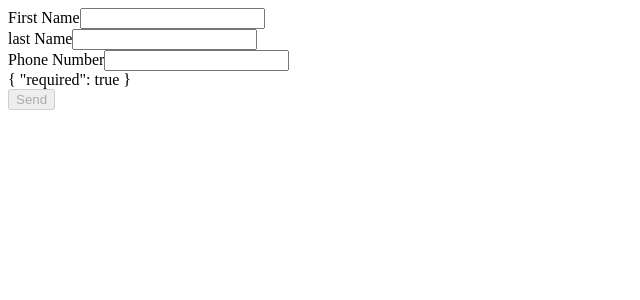
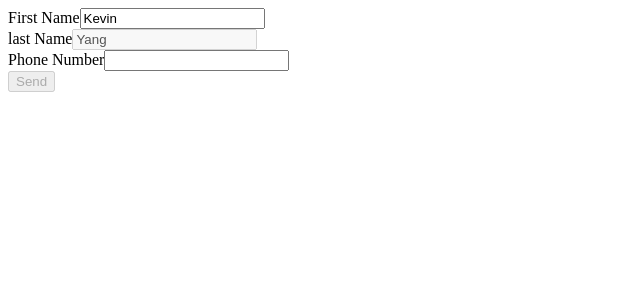
Before and after one commit to eriyu/rxjsworkshop, an Angular app: page / in a window 1280 px wide. Shown: the top 300 px of the page, without its empty margins (0-640 px from the left). Built offline with nearby package versions, Linux system fonts and the light colour scheme.

Commit message:
change to reactive form

```diff
--- a/src/app/app.component.html
+++ b/src/app/app.component.html
@@ -1,19 +1,15 @@
-<form #form="ngForm" novalidate (ngSubmit)="send(form)">
+<form [formGroup]="formData" novalidate (ngSubmit)="send()">
   <div>
     <label for="firstName">First Name</label>
-    <input type="text" name="firstName" [(ngModel)]="firstName" required/>
+    <input type="text" name="firstName" formControlName="firstName"/>
   </div>
   <div>
     <label for="lastName">last Name</label>
-    <input type="text" name="lastName" [(ngModel)]="lastName" required/>
+    <input type="text" name="lastName" formControlName="lastName"/>
   </div>
   <div>
     <label for="phoneNumber">Phone Number</label>
-    <input type="text" name="phoneNumber" [(ngModel)]="phoneNumber" required/>
+    <input type="text" name="phoneNumber" formControlName="phoneNumber"/>
   </div>
-  <!-- {{ form.get('phoneNumber')?.errors | json}} 用這個會報錯-->
-  <div *ngIf="form.controls?.phoneNumber?.errors">
-      {{ form.controls?.phoneNumber?.errors | json}}
-  </div>
-  <button type="submit" [disabled]="form.invalid">Send</button>
+  <button type="submit" [disabled]="formData.invalid">Send</button>
 </form>
--- a/src/app/app.component.ts
+++ b/src/app/app.component.ts
@@ -1,5 +1,5 @@
 import { Component, ViewChild, AfterViewInit, OnDestroy } from '@angular/core';
-import { NgControl, FormGroup } from "@angular/forms";
+import { NgControl, FormGroup, FormControl, Validators } from "@angular/forms";
 import { Subject } from "rxjs/Subject";
 
 import { takeUntil } from 'rxjs/operators';
@@ -11,7 +11,18 @@ import { takeUntil } from 'rxjs/operators';
   styles: []
 })
 export class AppComponent {
-  send(form) {
-    console.log(form);
+
+  formData = new FormGroup({
+    'firstName': new FormControl('Kevin', Validators.required),
+    'lastName': new FormControl({value: 'Yang', disabled:true}),
+    'phoneNumber': new FormControl('', [
+      Validators.required,
+      Validators.minLength(8)
+    ])
+  });
+
+  send() {
+    console.log('formData.value',this.formData.value);
+    console.log('formData.getRawValue',this.formData.getRawValue());
   }
 }
```
